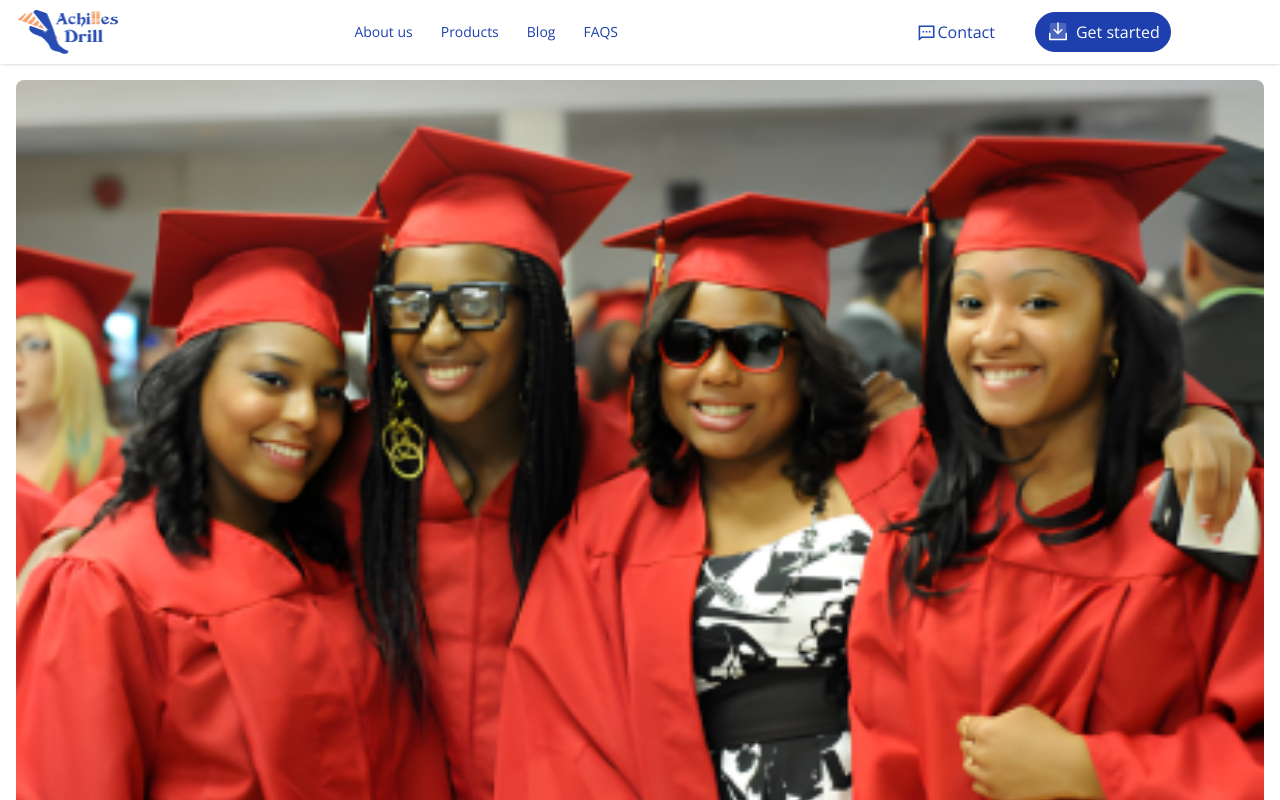
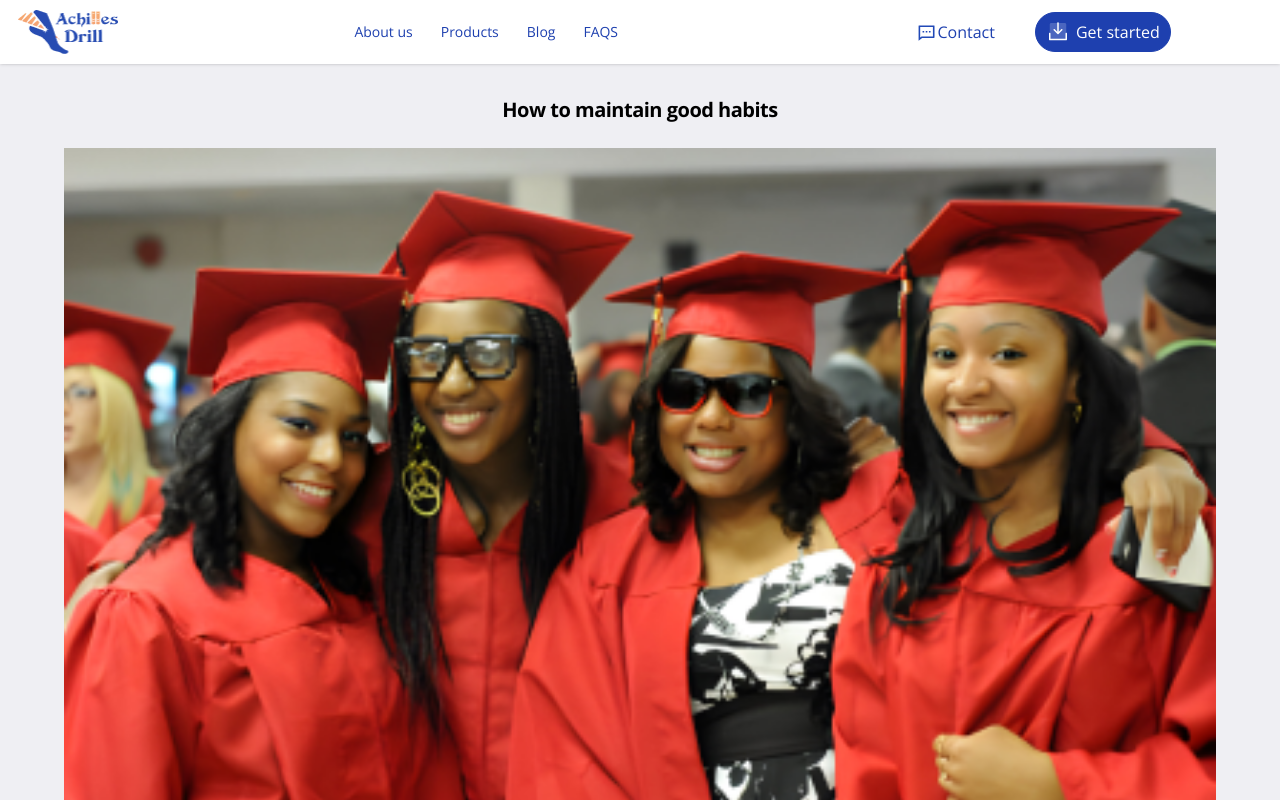
Before and after one commit to Victorgreene123/Achilles-frontend-copy, a React (Create React App) app: page /article/1 in a window 1280 px wide. Shown: the top 800 px of the page. Built offline with nearby package versions, Linux system fonts and the light colour scheme.

Commit message:
Article page

```diff
--- a/src/components/article.js
+++ b/src/components/article.js
@@ -22,7 +22,60 @@ export const articles = [
     fullText:
       "This is the full text of the article 'How to maintain good habits'. Lorem ipsum dolor sit amet...",
   },
-  // Add other articles here...
+  {
+    id: 3,
+    image: "sampleblogimage.png",
+    category: "ANATOMY",
+    datePosted: "2024-05-16",
+    title: "How to maintain good habits",
+    description:
+      "Lorem ipsum dolor sit amet consectetur adipisicing elit. Aliquid, hic. Nisi consequatur expedita, consectetur deserunt nemo nam similique, officiis earum id unde eius dolorem atque sequi ut illum doloremque modi.",
+  },
+  {
+    id: 4,
+    image: "sampleblogimage.png",
+    category: "ANATOMY",
+    datePosted: "2024-05-16",
+    title: "How to maintain good habits",
+    description:
+      "Lorem ipsum dolor sit amet consectetur adipisicing elit. Aliquid, hic. Nisi consequatur expedita, consectetur deserunt nemo nam similique, officiis earum id unde eius dolorem atque sequi ut illum doloremque modi.",
+  },
+  {
+    id: 5,
+    image: "sampleblogimage.png",
+    category: "ANATOMY",
+    datePosted: "2024-05-16",
+    title: "How to maintain good habits",
+    description:
+      "Lorem ipsum dolor sit amet consectetur adipisicing elit. Aliquid, hic. Nisi consequatur expedita, consectetur deserunt nemo nam similique, officiis earum id unde eius dolorem atque sequi ut illum doloremque modi.",
+  },
+  {
+    id: 6,
+    image: "sampleblogimage.png",
+    category: "ANATOMY",
+    datePosted: "2024-05-16",
+    title: "How to maintain good habits",
+    description:
+      "Lorem ipsum dolor sit amet consectetur adipisicing elit. Aliquid, hic. Nisi consequatur expedita, consectetur deserunt nemo nam similique, officiis earum id unde eius dolorem atque sequi ut illum doloremque modi.",
+  },
+  {
+    id: 7,
+    image: "sampleblogimage.png",
+    category: "ANATOMY",
+    datePosted: "2024-05-16",
+    title: "How to maintain good habits",
+    description:
+      "Lorem ipsum dolor sit amet consectetur adipisicing elit. Aliquid, hic. Nisi consequatur expedita, consectetur deserunt nemo nam similique, officiis earum id unde eius dolorem atque sequi ut illum doloremque modi.",
+  },
+  {
+    id: 8,
+    image: "sampleblogimage.png",
+    category: "ANATOMY",
+    datePosted: "2024-05-16",
+    title: "How to maintain good habits",
+    description:
+      "Lorem ipsum dolor sit amet consectetur adipisicing elit. Aliquid, hic. Nisi consequatur expedita, consectetur deserunt nemo nam similique, officiis earum id unde eius dolorem atque sequi ut illum doloremque modi.",
+  },
 ];
 
 export default articles;
--- a/src/pages/ArticlePage.js
+++ b/src/pages/ArticlePage.js
@@ -13,22 +13,38 @@ const ArticlePage = ({ data }) => {
   const from = location.state?.from || "/blogs";
 
   return (
-    <div className='container mx-auto p-4'>
+    <div>
+      <div className='bg-[#efeff3] mb-4'>
+        <div className='pt-8 pb-12 w-[90%] mx-auto'>
+          <div>
+            <h1 className='text-center text-xl font-bold mb-6 tracking-tight'>{article.title}</h1>
+          </div>
+
+          <div className=''>
             <img
               src={`/images/${article.image}`}
-        className='w-full h-auto rounded-lg'
+              className='w-full h-full object-cover md:h-1/2 lg:h-1/3'
               alt={article.title}
             />
-      <div className='mt-4'>
-        <h1 className='text-3xl font-bold'>{article.title}</h1>
-        <div className='flex items-center justify-between mt-2'>
+          </div>
+        </div>
+      </div>
+
+      <div className='mt-8 w-[80%] mx-auto mb-8'>
+        {/* <div className='flex items-center justify-between mt-2'>
           <span className='text-gray-600'>{article.category}</span>
           <span className='text-gray-600'>{article.datePosted}</span>
+        </div> */}
+
+        <div>
+          <p className='mt-4'>{article.fullText}</p>
         </div>
-        <p className='mt-4'>{article.fullText}</p>
+
+        <div>
           <Link to={from}>
             <button className='mt-4 px-4 py-2 bg-blue-500 text-white rounded'>Back to Blog</button>
           </Link>
+        </div>
       </div>
     </div>
   );
```
Lines whose indentation alone changed are shown as unchanged.
